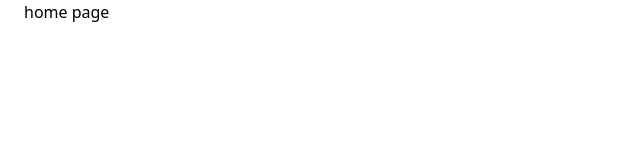
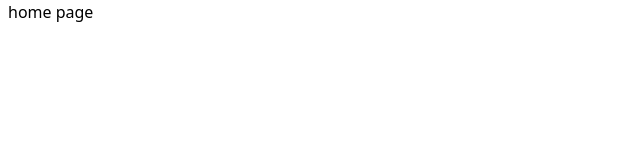
Before and after one commit to Chinese-Antique-Showcase/chinese-antiques-website, a Next.js app: page / in a window 1280 px wide. Shown: the top 160 px of the page, without its empty margins (0-640 px from the left). Built offline with nearby package versions, Linux system fonts and the light colour scheme.

Commit message:
Make collection page more pleasing to eye
Minimize paddings
Adjust height of containers

```diff
--- a/src/_components/collection/collection-clickable-display-item.tsx
+++ b/src/_components/collection/collection-clickable-display-item.tsx
@@ -15,7 +15,7 @@ export const CollectionClickableDisplayItem = ({
   return (
     <div className="grid grid-rows-subgrid row-span-3 mb-4">
       <Link href={`/collection/${ID}`}>
-        <div className="min-w-full h-24 relative">
+        <div className="min-w-full h-36 relative">
           <Image
             src={MainPhotoURL}
             alt="antique image"
--- a/src/app/collection/page.tsx
+++ b/src/app/collection/page.tsx
@@ -44,7 +44,7 @@ export default async function CollectionPage() {
             auto-rows-auto
 
 
-            gap-x-4 px-6 py-16
+            gap-x-4 py-4
 
             sm:grid-cols-3"
     >
--- a/src/app/layout.tsx
+++ b/src/app/layout.tsx
@@ -8,7 +8,7 @@ export default function RootLayout({
 }>) {
   return (
     <html lang="en">
-      <body className="flex flex-col items-center justify-center px-6">
+      <body className="flex flex-col items-center justify-center px-2">
         <NavBar />
         <main className="w-full">{children}</main>
       </body>
```
